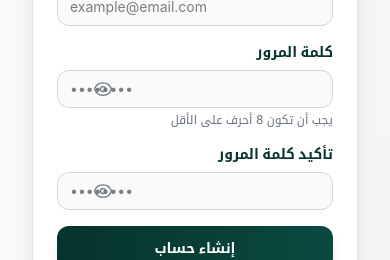
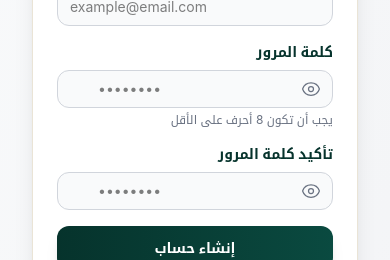
Before and after one commit to ibtikar-syria/syrian-youth-council, a React (Vite) app in the folder fe-main/: page /register in a window 390 px wide. Shown: the part 364-624 px from the top of the page. Built offline with nearby package versions, Linux system fonts and the light colour scheme; no server answers.

Commit message:
feat: update password input fields in Login and Register components for improved layout and visibility toggle position

```diff
--- a/fe-main/src/pages/Login.tsx
+++ b/fe-main/src/pages/Login.tsx
@@ -57,7 +57,7 @@ const Login = () => {
                 type={showPassword ? "text" : "password"}
                 value={password}
                 onChange={(e) => setPassword(e.target.value)}
-                className="w-full px-3 sm:px-4 py-2 sm:py-3 border border-gray-300 rounded-xl focus:outline-none focus:ring-2 focus:ring-[#b9a779] focus:border-transparent transition-all duration-200 bg-gray-50 hover:bg-white text-sm sm:text-base pr-10"
+                className="w-full px-3 sm:px-4 py-2 sm:py-3 border border-gray-300 rounded-xl focus:outline-none focus:ring-2 focus:ring-[#b9a779] focus:border-transparent transition-all duration-200 bg-gray-50 hover:bg-white text-sm sm:text-base pl-10"
                 placeholder="••••••••"
                 dir="ltr"
                 required
@@ -65,7 +65,7 @@ const Login = () => {
               <button
                 type="button"
                 onClick={() => setShowPassword(!showPassword)}
-                className="absolute left-3 top-1/2 -translate-y-1/2 text-gray-500 hover:text-gray-700 focus:outline-none"
+                className="absolute right-3 top-1/2 -translate-y-1/2 text-gray-500 hover:text-gray-700 focus:outline-none"
               >
                 {showPassword ? (
                   <svg xmlns="http://www.w3.org/2000/svg" fill="none" viewBox="0 0 24 24" strokeWidth={1.5} stroke="currentColor" className="w-5 h-5">
--- a/fe-main/src/pages/Register.tsx
+++ b/fe-main/src/pages/Register.tsx
@@ -88,7 +88,7 @@ const Register = () => {
                 type={showPassword ? "text" : "password"}
                 value={password}
                 onChange={(e) => setPassword(e.target.value)}
-                className="w-full px-3 sm:px-4 py-2 sm:py-3 border border-gray-300 rounded-xl focus:outline-none focus:ring-2 focus:ring-[#b9a779] focus:border-transparent transition-all duration-200 bg-gray-50 hover:bg-white text-sm sm:text-base pr-10"
+                className="w-full px-3 sm:px-4 py-2 sm:py-3 border border-gray-300 rounded-xl focus:outline-none focus:ring-2 focus:ring-[#b9a779] focus:border-transparent transition-all duration-200 bg-gray-50 hover:bg-white text-sm sm:text-base pl-10"
                 placeholder="••••••••"
                 dir="ltr"
                 required
@@ -96,7 +96,7 @@ const Register = () => {
               <button
                 type="button"
                 onClick={() => setShowPassword(!showPassword)}
-                className="absolute left-3 top-1/2 -translate-y-1/2 text-gray-500 hover:text-gray-700 focus:outline-none"
+                className="absolute right-3 top-1/2 -translate-y-1/2 text-gray-500 hover:text-gray-700 focus:outline-none"
               >
                 {showPassword ? (
                   <svg xmlns="http://www.w3.org/2000/svg" fill="none" viewBox="0 0 24 24" strokeWidth={1.5} stroke="currentColor" className="w-5 h-5">
@@ -120,7 +120,7 @@ const Register = () => {
                 type={showConfirmPassword ? "text" : "password"}
                 value={confirmPassword}
                 onChange={(e) => setConfirmPassword(e.target.value)}
-                className="w-full px-3 sm:px-4 py-2 sm:py-3 border border-gray-300 rounded-xl focus:outline-none focus:ring-2 focus:ring-[#b9a779] focus:border-transparent transition-all duration-200 bg-gray-50 hover:bg-white text-sm sm:text-base pr-10"
+                className="w-full px-3 sm:px-4 py-2 sm:py-3 border border-gray-300 rounded-xl focus:outline-none focus:ring-2 focus:ring-[#b9a779] focus:border-transparent transition-all duration-200 bg-gray-50 hover:bg-white text-sm sm:text-base pl-10"
                 placeholder="••••••••"
                 dir="ltr"
                 required
@@ -128,7 +128,7 @@ const Register = () => {
               <button
                 type="button"
                 onClick={() => setShowConfirmPassword(!showConfirmPassword)}
-                className="absolute left-3 top-1/2 -translate-y-1/2 text-gray-500 hover:text-gray-700 focus:outline-none"
+                className="absolute right-3 top-1/2 -translate-y-1/2 text-gray-500 hover:text-gray-700 focus:outline-none"
               >
                 {showConfirmPassword ? (
                   <svg xmlns="http://www.w3.org/2000/svg" fill="none" viewBox="0 0 24 24" strokeWidth={1.5} stroke="currentColor" className="w-5 h-5">
```
